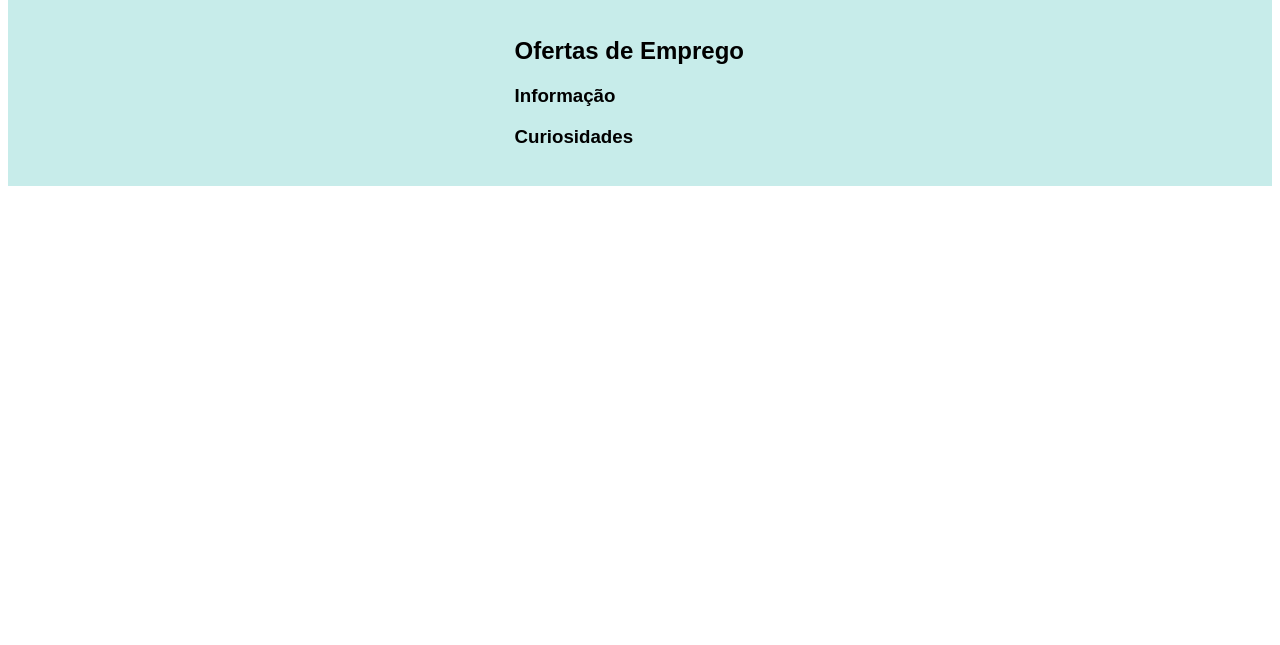
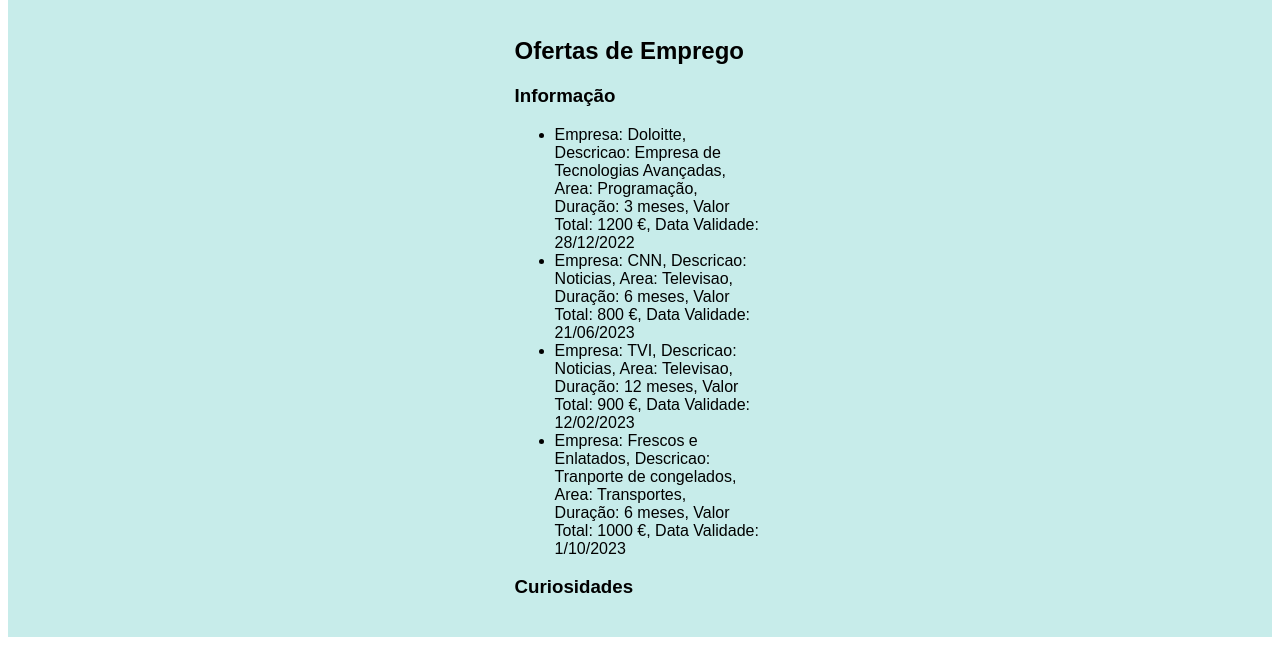
Before and after one commit to Pintadolwr/ProjetoPW, a plain HTML site: page www/goal1.html in a window 1280 px wide. Shown: the part 204-849 px from the top of the page. Before the commit the page ends 800 px from the top, so only its background shows below. Drawn offline with Linux system fonts and the light colour scheme.

Commit message:
ofertas de emprego dinamicas

```diff
--- a/www/goal1.html
+++ b/www/goal1.html
@@ -7,6 +7,7 @@
     <meta http-equiv="X-UA-Compatible" content="ie=edge">
     <title>Ofertas</title>
     <link href="styles/estilos.css" rel="stylesheet">
+    <script type="application/javascript" src="scripts/script.js"></script>
 </head>
 
 <body>
@@ -30,6 +31,7 @@
         <h1>Ofertas de Emprego</h1>
         <section>
             <h3>Informação</h3>
+            <ul id="ofertasEmprego" onload="listaOfertasEmprego()"> </ul>
         </section>
         <section>
             <h3>Curiosidades</h3>
--- a/www/scripts/script.js
+++ b/www/scripts/script.js
@@ -11,6 +11,7 @@
     SistemAdmin: 'Administração de Sistemas'
 }
 
+
 class OfertaEmprego{
     constructor(nomeEmpresa, descricao, area, duracaoMeses, valorTotal, dataValidade){
         this.nomeEmpresa = nomeEmpresa;
@@ -22,7 +23,7 @@
     }
     info(){
         return `Empresa: ${this.nomeEmpresa}, Descricao: ${this.descricao}, Area: ${this.area},
-        Duração: ${this.duracaoMeses}, Valor Total: ${this.valorTotal}, Data Validade: ${this.dataValidade}`;
+        Duração: ${this.duracaoMeses} meses, Valor Total: ${this.valorTotal} €, Data Validade: ${this.dataValidade}`;
     }
 }
 
@@ -88,3 +89,27 @@
         this.media = media;
     }
 }
+
+const ofertas = [];
+ofertas.push(new OfertaEmprego("Doloitte", "Empresa de Tecnologias Avançadas", "Programação",3, 1200, "28/12/2022"),
+             new OfertaEmprego("CNN", "Noticias", "Televisao",6, 800, "21/06/2023"),
+             new OfertaEmprego("TVI", "Noticias", "Televisao",12, 900, "12/02/2023"),
+             new OfertaEmprego("Frescos e Enlatados", "Tranporte de congelados", "Transportes",6, 1000, "1/10/2023"));
+
+
+
+function listaOfertasEmprego(){
+    let listaOfertas = document.getElementById("ofertasEmprego");
+    if(listaOfertas !== null){
+        ofertas.forEach((item)=>{
+        let li = document.createElement("li");
+        li.innerText = item.info();
+        listaOfertas.appendChild(li);
+        })
+    }
+}
+
+
+window.addEventListener('load', function () {
+    listaOfertasEmprego();
+})
```
